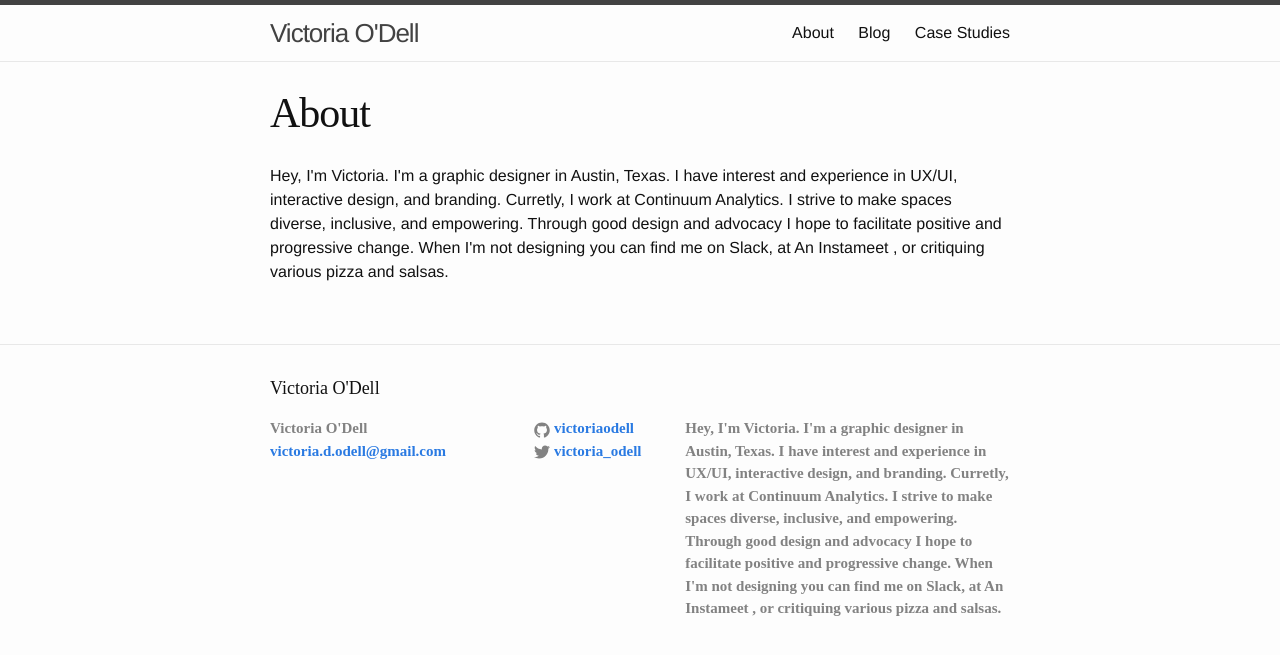
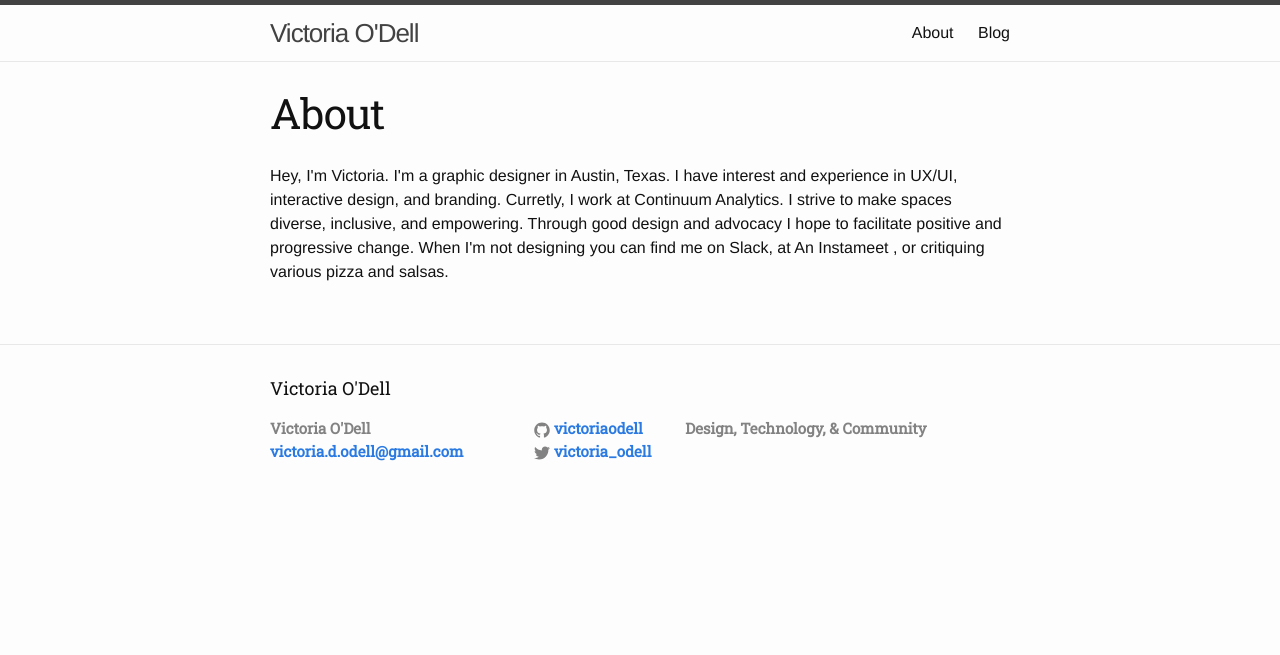
Before and after one commit to VictoriaODell/personal-website, a Jekyll site: the page built from website-revamp/about.html, in a window 1280 px wide. Shown: the top 655 px of the page. Built offline with Jekyll 4.4.1, drawn with Linux system fonts in a browser that asks for light colours.

Commit message:
Cleaning up the layout

```diff
--- a/website-revamp/_config.yml
+++ b/website-revamp/_config.yml
@@ -8,8 +8,7 @@
 # Site settings
 title: Victoria O'Dell
 email: victoria.d.odell@gmail.com
-description: Hey, I'm Victoria. I'm a graphic designer in Austin, Texas. I have interest and experience in UX/UI, interactive design, and branding. Curretly, I work at Continuum Analytics. I strive to make spaces diverse, inclusive, and empowering. Through good design and advocacy I hope to facilitate positive and progressive change. When I'm not designing you can find me on Slack, at An Instameet , or critiquing various pizza and salsas.
-baseurl: "" # the subpath of your site, e.g. /blog
+description: Design, Technology, & Community
 url: "http://yourdomain.com" # the base hostname & protocol for your site
 twitter_username: victoria_odell
 github_username:  victoriaodell
--- a/website-revamp/_sass/_base.scss
+++ b/website-revamp/_sass/_base.scss
@@ -35,7 +35,7 @@
 ul, ol, dl, figure,
 %vertical-rhythm {
     margin-bottom: $spacing-unit / 2;
-    font-family: "Roboto-Slab";
+    font-family: $serif-font-family;
     font-weight: 700;
 }
 
--- a/website-revamp/about.html
+++ b/website-revamp/about.html
@@ -1,7 +1,7 @@
 ---
 layout: page
 title: About
-permalink: /about/
+permalink: /about
 ---
 
 Hey, I'm Victoria. I'm a graphic designer in Austin, Texas. I have interest and experience in UX/UI, interactive design, and branding. Curretly, I work at Continuum Analytics.
--- a/website-revamp/css/main.scss
+++ b/website-revamp/css/main.scss
@@ -2,11 +2,12 @@
 # Only the main Sass file needs front matter (the dashes are enough)
 ---
 @charset "utf-8";
-
+@import url(https://fonts.googleapis.com/css?family=Roboto+Slab);
 
 
 // Our variables
 $base-font-family: "Helvetica Neue", Helvetica, Arial, sans-serif;
+$serif-font-family: "Roboto Slab", serif;
 $base-font-size:   16px;
 $base-font-weight: 400;
 $small-font-size:  $base-font-size * 0.875;
```
Also changed, not shown: website-revamp/case-studies.html (deleted, +0 -7 lines).
